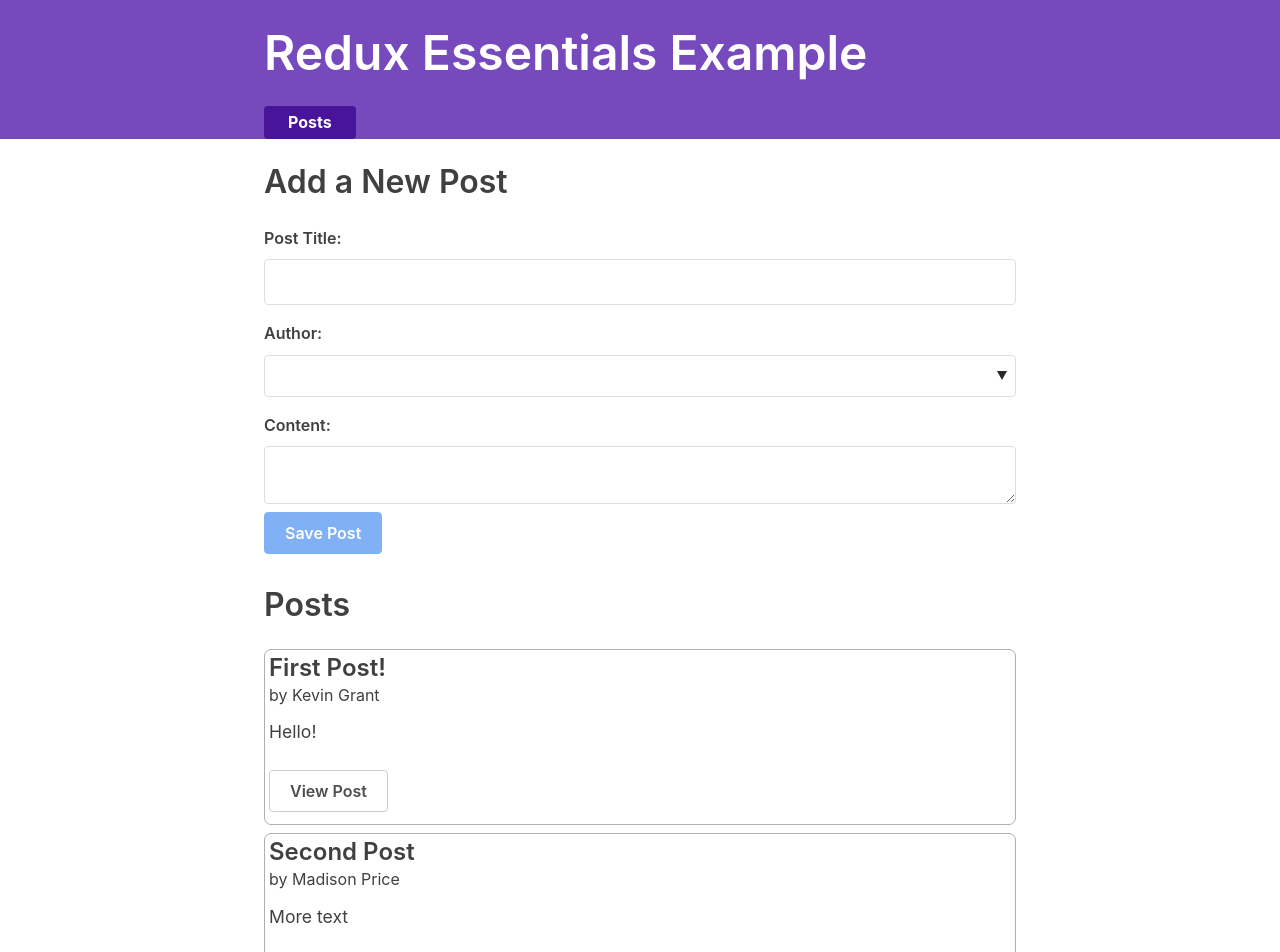
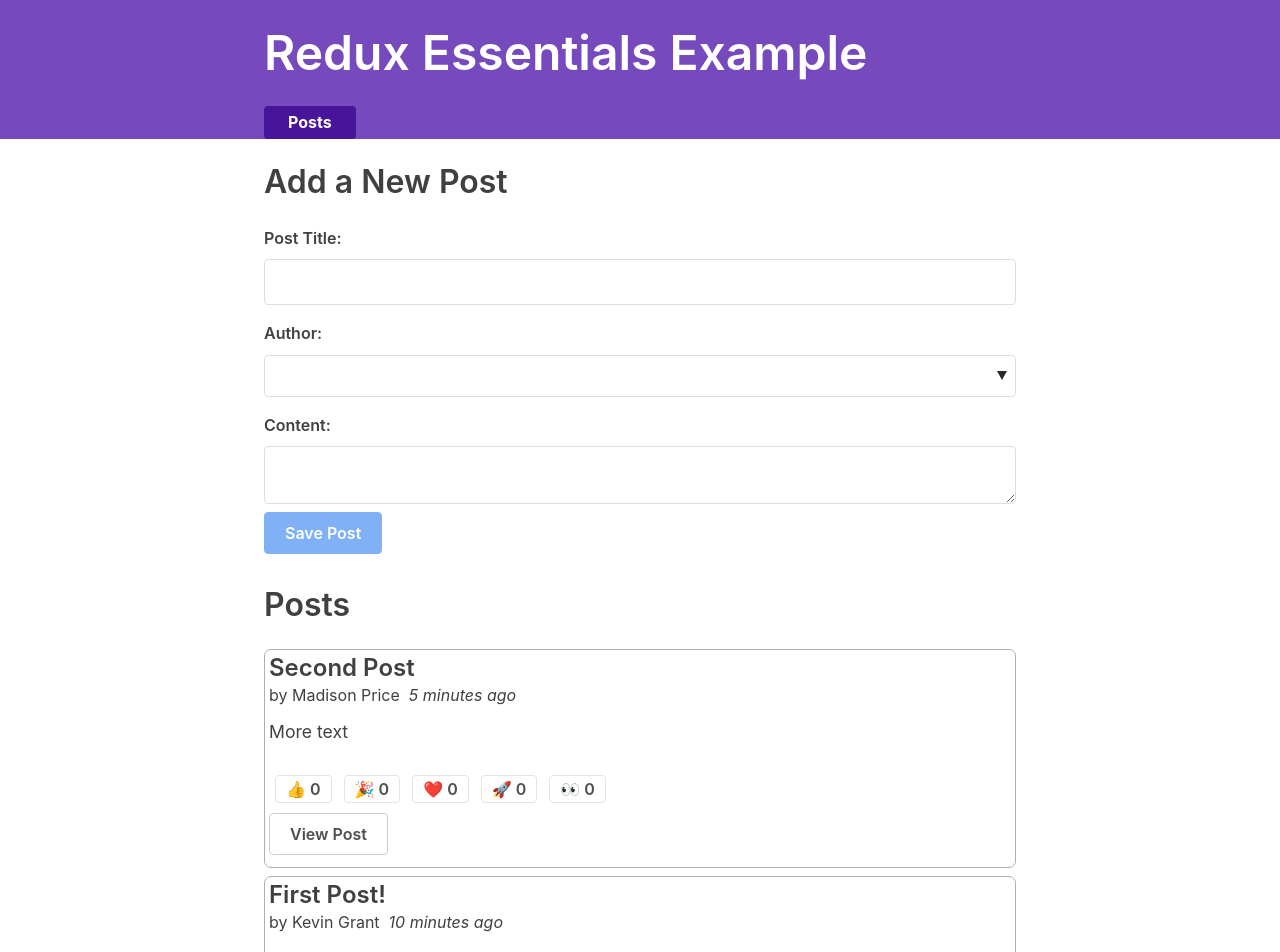
Before and after one commit to ritik-patel05/Redux-Blog-Post, a React (Create React App) app: page / in a window 1280 px wide. Shown: the top 952 px of the page. Built offline with nearby package versions, Linux system fonts and the light colour scheme; what miragejs, txtgen would draw is missing.

Commit message:
Added reactions to posts

```diff
--- a/src/features/posts/EditPostForm.js
+++ b/src/features/posts/EditPostForm.js
@@ -23,7 +23,7 @@
   const onSavePostClicked = () => {
     if (title && content) {
       dispatch(postUpdated({ id: postId, title, content }))
-      history.push(`/posts/${postId}`)
+      history.push(`/posts/${postId}`) // This will change the page when save button is clicked.
     }
   }
 
--- a/src/features/posts/PostsList.js
+++ b/src/features/posts/PostsList.js
@@ -4,11 +4,18 @@
 
 import { PostAuthor } from './PostAuthor'
 import { TimeAgo } from './TimeAgo'
+import { ReactionButtons } from './ReactionButtons'
 
 export const PostsList = () => {
   const posts = useSelector((state) => state.posts)
 
-  const renderedPosts = posts.map((post) => (
+  // Avoiding direct mutation through sort()
+  //
+  const orderedPosts = posts
+    .slice()
+    .sort((a, b) => b.date.localeCompare(a.date))
+
+  const renderedPosts = orderedPosts.map((post) => (
     <article className="post-excerpt" key={post.id}>
       <h3>{post.title}</h3>
       <div>
@@ -16,6 +23,8 @@
         <TimeAgo timestamp={post.date} />
       </div>
       <p className="post-content">{post.content.substring(0, 100)}</p>
+
+      <ReactionButtons post={post} />
       <Link to={`/posts/${post.id}`} className="button muted-button">
         View Post
       </Link>
--- /dev/null
+++ b/src/features/posts/ReactionButtons.js
@@ -0,0 +1,34 @@
+import React from 'react'
+import { useDispatch } from 'react-redux'
+
+import { reactionAdded } from './postsSlice'
+
+const reactionEmoji = {
+  thumbsUp: '👍',
+  hooray: '🎉',
+  heart: '❤️',
+  rocket: '🚀',
+  eyes: '👀',
+}
+
+export const ReactionButtons = ({ post }) => {
+  const dispatch = useDispatch()
+
+  const reactionButtons = Object.entries(reactionEmoji).map(([name, emoji]) => {
+    console.log(name)
+    console.log(emoji)
+    return (
+      <button
+        key={name}
+        className="muted-button reaction-button"
+        onClick={() =>
+          dispatch(reactionAdded({ postId: post.id, reaction: name }))
+        }
+      >
+        {emoji} {post.reactions[name]}
+      </button>
+    )
+  })
+
+  return <div>{reactionButtons}</div>
+}
--- a/src/features/posts/SinglePostPage.js
+++ b/src/features/posts/SinglePostPage.js
@@ -4,6 +4,7 @@
 
 import { PostAuthor } from './PostAuthor'
 import { TimeAgo } from './TimeAgo'
+import { ReactionButtons } from './ReactionButtons'
 
 export const SinglePostPage = () => {
   const { postId } = useParams()
@@ -29,6 +30,8 @@
           <TimeAgo timestamp={post.date} />
         </div>
         <p className="post-content">{post.content}</p>
+
+        <ReactionButtons post={post} />
         <Link to={`/editPost/${post.id}`} className="button">
           Edit Post
         </Link>
--- a/src/features/posts/postsSlice.js
+++ b/src/features/posts/postsSlice.js
@@ -1,8 +1,35 @@
 import { createSlice, nanoid } from '@reduxjs/toolkit'
+import { sub } from 'date-fns'
 
 const initialState = [
-  { id: '1', title: 'First Post!', content: 'Hello!', user: '1' },
-  { id: '2', title: 'Second Post', content: 'More text', user: '2' },
+  {
+    id: '1',
+    title: 'First Post!',
+    content: 'Hello!',
+    user: '1',
+    date: sub(new Date(), { minutes: 10 }).toISOString(),
+    reactions: {
+      thumbsUp: 0,
+      hooray: 0,
+      heart: 0,
+      rocket: 0,
+      eyes: 0,
+    },
+  },
+  {
+    id: '2',
+    title: 'Second Post',
+    content: 'More text',
+    user: '2',
+    date: sub(new Date(), { minutes: 5 }).toISOString(),
+    reactions: {
+      thumbsUp: 0,
+      hooray: 0,
+      heart: 0,
+      rocket: 0,
+      eyes: 0,
+    },
+  },
 ]
 
 const postsSlice = createSlice({
@@ -22,6 +49,13 @@
             title,
             content,
             user: userId,
+            reactions: {
+              thumbsUp: 0,
+              hooray: 0,
+              heart: 0,
+              rocket: 0,
+              eyes: 0,
+            },
           },
         }
       },
@@ -34,9 +68,16 @@
         existingPost.content = content
       }
     },
+    reactionAdded(state, action) {
+      const { postId, reaction } = action.payload
+      const existingPost = state.find((post) => post.id === postId)
+      if (existingPost) {
+        existingPost.reactions[reaction]++
+      }
+    },
   },
 })
 
-export const { postAdded, postUpdated } = postsSlice.actions
+export const { postAdded, postUpdated, reactionAdded } = postsSlice.actions
 
 export default postsSlice.reducer
```
